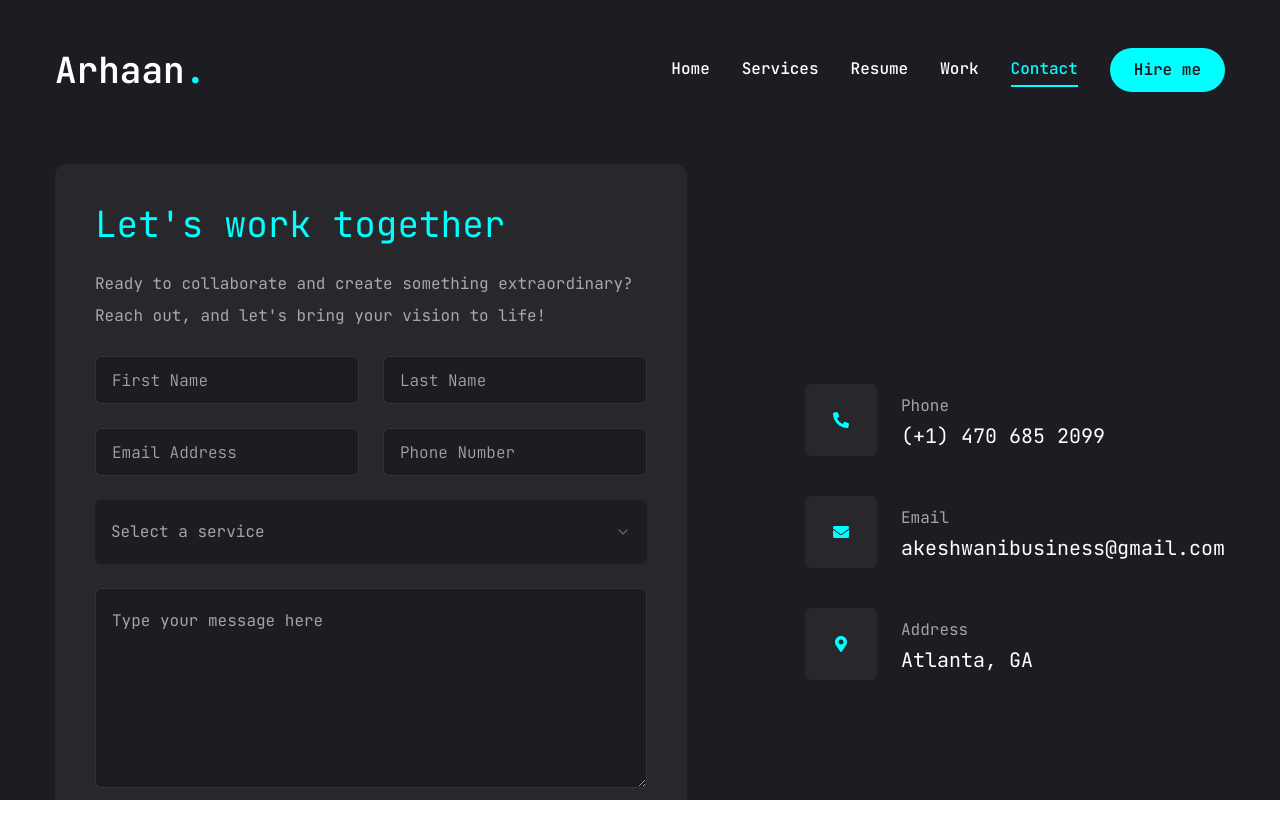
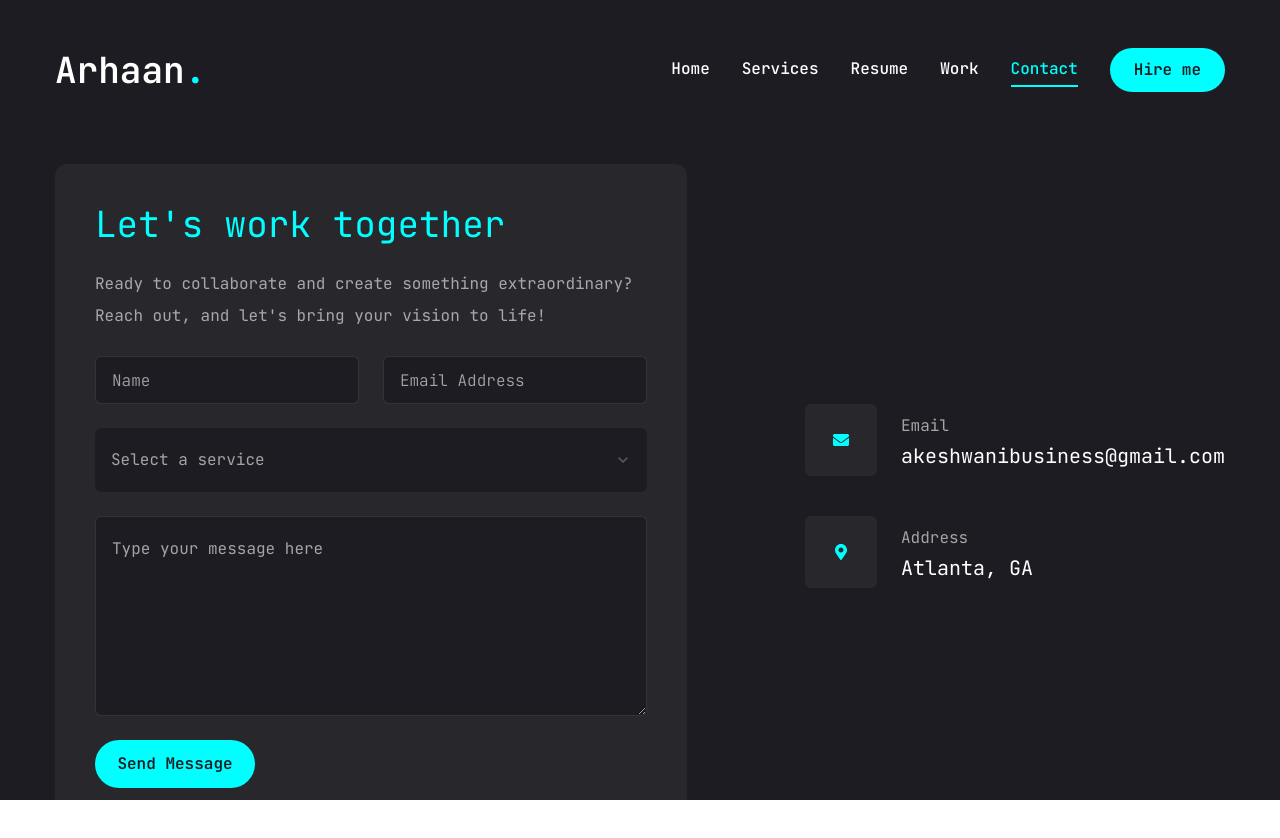
Before and after one commit to akeshwani2/AKport, a Next.js app: page /contact in a window 1280 px wide. Shown: the top 838 px of the page. Built offline with nearby package versions, Linux system fonts and the light colour scheme.

Commit message:
finish contact form

```diff
--- /dev/null
+++ b/app/contact/messs.css
@@ -0,0 +1,3 @@
+.messtest {
+    color: black;
+}
--- a/app/contact/page.jsx
+++ b/app/contact/page.jsx
@@ -1,18 +1,14 @@
 "use client";
 import { Button } from "@/components/ui/button";
 import { Input } from "@/components/ui/input";
-
+import emailjs from '@emailjs/browser';
 import { Textarea } from "@/components/ui/textarea";
 import { Select, SelectContent, SelectGroup, SelectItem, SelectLabel, SelectTrigger, SelectValue, } from "@/components/ui/select"
-
+import { useEffect } from "react";
 import { FaPhoneAlt, FaEnvelope, FaMapMarkerAlt } from "react-icons/fa"
 
+
 const info = [
-  {
-    icon: <FaPhoneAlt />,
-    title: "Phone",
-    description: "(+1) 470 685 2099",
-  },
   {
     icon: <FaEnvelope />,
     title: "Email",
@@ -29,22 +25,39 @@ import { motion } from "framer-motion";
 
 
 const Contact = () => {
+
+  useEffect(() => {
+    emailjs.init('n8NDrUx40HzYFneGm'); // Initialize EmailJS with your public key
+  }, []);
+
+  // Function to handle the form submission
+  const sendEmail = (e) => {
+    e.preventDefault();
+
+    emailjs.sendForm('service_y6zo5hd', 'template_g1pvj22', e.target, 'n8NDrUx40HzYFneGm')
+      .then((result) => {
+        console.log(result.text);
+        alert('Message sent successfully!');
+      }, (error) => {
+        console.log(error.text);
+        alert('Failed to send the message. Please try again.');
+      });
+  };
+  // The JSX form with the onSubmit event linked to sendEmail function
   return <motion.section initial={{opacity: 0}} animate={{opacity: 1, transition: {delay: 1.8, duration: 0.4, ease: "easeIn"},}} className="py-6">
     <div className="container mx-auto">
       <div className="flex flex-col xl:flex-row gap-[30px] ">
         {/* form */}
         <div className="xl:w-[54%] order-2 xl:order-none">
-          <form className="flex flex-col gap-6 p-10 bg-[#27272c] rounded-xl">
+          <form className="flex flex-col gap-6 p-10 bg-[#27272c] rounded-xl" onSubmit={sendEmail}>
             <h3 className="text-4xl text-accent">Let's work together</h3>
             <p className="text-white/60">
               Ready to collaborate and create something extraordinary? Reach out, and let's bring your vision to life!
             </p>
             {/* input */}
             <div className="grid grid-cols-1 md:grid-cols-2 gap-6">
-              <Input type="firstname" placeholder="First Name"/>
-              <Input type="lastname" placeholder="Last Name"/>
-              <Input type="email" placeholder="Email Address"/>
-              <Input type="phone" placeholder="Phone Number"/>
+              <Input type="name" name="name" placeholder="Name"/>
+              <Input type="email" name="email" placeholder="Email Address"/>
             </div>
             {/* select */}
             <Select>
@@ -61,9 +74,9 @@ const Contact = () => {
               </SelectContent>
             </Select>
             {/* textarea */}
-            <Textarea className="h-[200px]" placeholder="Type your message here"/>
+            <Textarea className="h-[200px]" name="message" placeholder="Type your message here"/>
             {/* btn */}
-            <Button size="md" className="max-w-40">Send Message</Button>
+            <Button size="md" className="max-w-40" type="submit">Send Message</Button>
           </form>
         </div>
         {/* info */}
@@ -87,4 +100,19 @@ const Contact = () => {
   </motion.section>;
 };
 
+
+
 export default Contact;
+
+// return (
+//   <div>
+//     <h2>Contact Us</h2>
+//     <form onSubmit={sendEmail}>
+//       <input type="text" name="user_name" placeholder="Name" required />
+//       <input type="email" name="user_email" placeholder="Email" required />
+//       <textarea name="message" placeholder="Your message" required></textarea>
+//       <button type="submit">Send</button>
+//     </form>
+//   </div>
+// );
+// };
--- a/package.json
+++ b/package.json
@@ -9,6 +9,7 @@
     "lint": "next lint"
   },
   "dependencies": {
+    "@emailjs/browser": "^4.4.1",
     "@radix-ui/react-dialog": "^1.1.1",
     "@radix-ui/react-scroll-area": "^1.1.0",
     "@radix-ui/react-select": "^2.1.1",
@@ -19,6 +20,7 @@
     "@vercel/speed-insights": "^1.0.12",
     "class-variance-authority": "^0.7.0",
     "clsx": "^2.1.1",
+    "dependencies": "^0.0.1",
     "framer-motion": "^11.3.21",
     "lucide-react": "^0.419.0",
     "next": "14.2.5",
```
Also changed, not shown: 1 other file (tests, documents, lock files or other folders).
